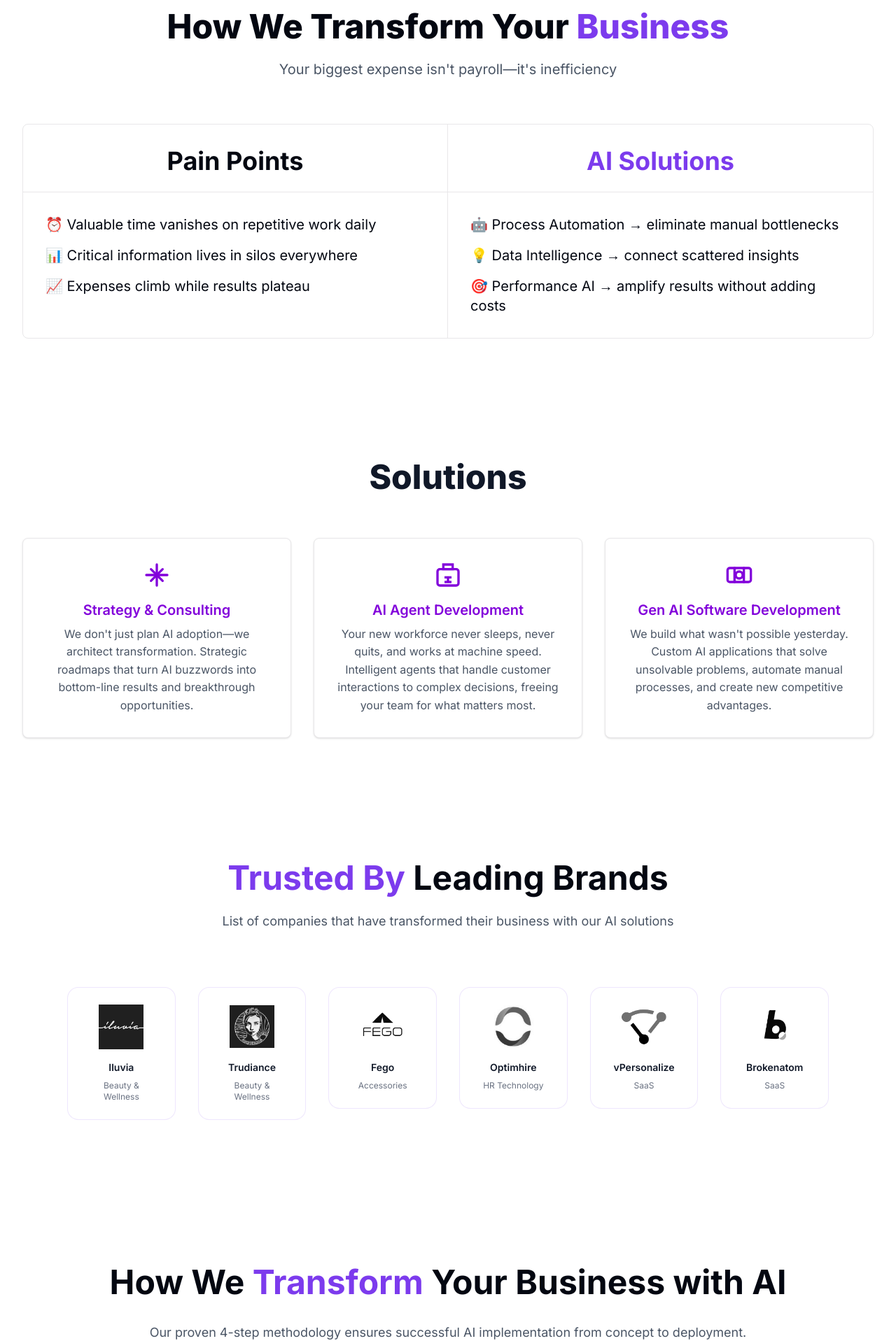
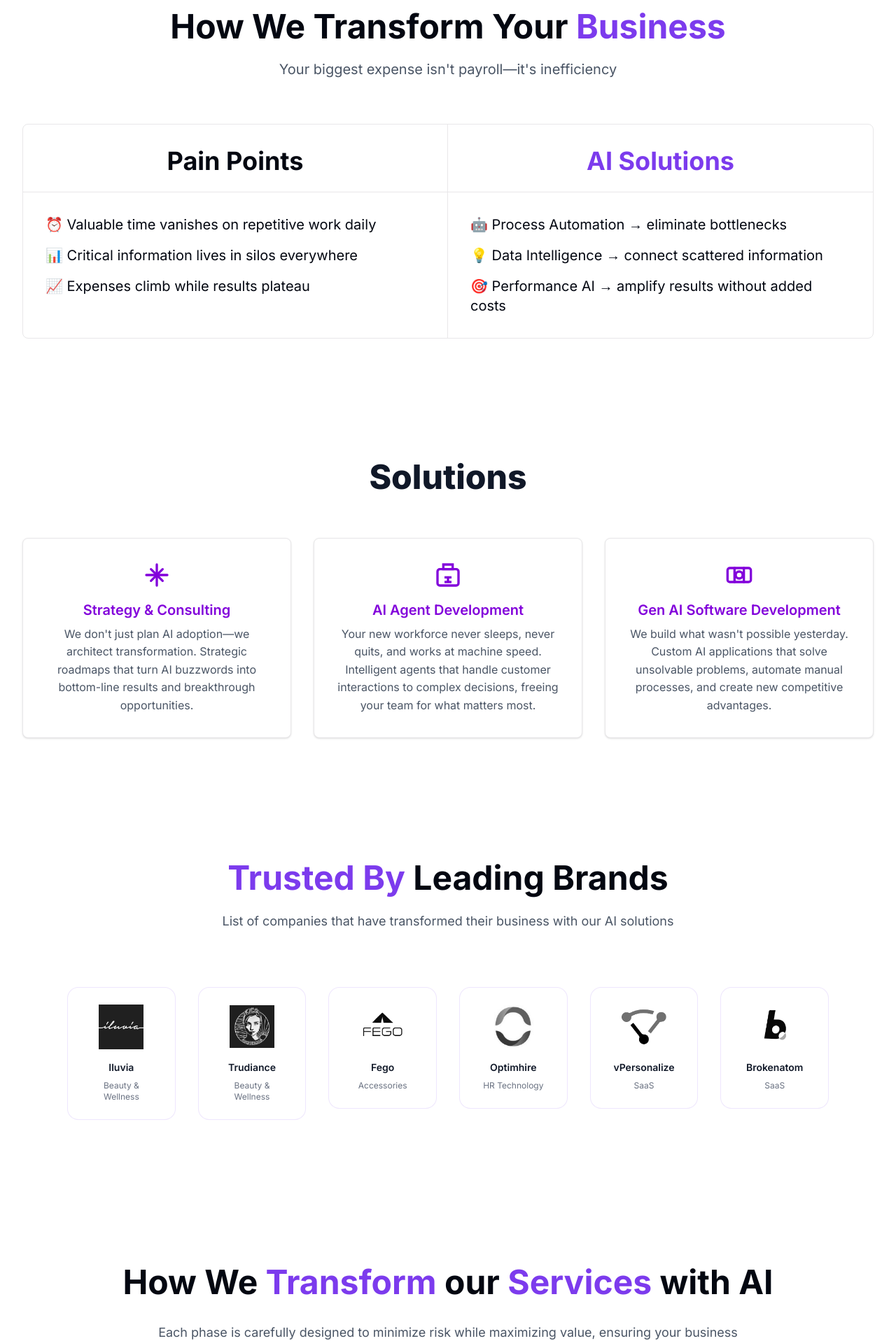
Before and after one commit to aibo-ai/myaibo, a Next.js app: page / in a window 1280 px wide. Shown: the part 880-2797 px from the top of the page at 70% size. Built offline with nearby package versions, Linux system fonts and the light colour scheme.

Commit message:
hero and footer changes

```diff
--- a/src/components/sections/footer.tsx
+++ b/src/components/sections/footer.tsx
@@ -102,8 +102,6 @@ export function Footer() {
             </h3>
             <p className="text-lg text-purple-100 mb-10 max-w-3xl mx-auto text-justify leading-relaxed">
               Get the latest AI trends, case studies, and exclusive insights delivered to your inbox monthly.
-              Join thousands of business leaders who rely on our expert analysis to stay competitive
-              in the rapidly evolving AI landscape.
             </p>
             {/* Newsletter Subscription Form */}
             <div className="max-w-lg mx-auto">
--- a/src/components/sections/hero.tsx
+++ b/src/components/sections/hero.tsx
@@ -54,7 +54,7 @@ export function Hero() {
 
   {/* Description */}
 <p className="text-base sm:text-lg lg:text-[22px] text-gray-800 leading-relaxed mb-6 sm:mb-10 text-left font-bold line-clamp-2">
-    From repetitive processes to strategic operations—a complete AI workforce deployed quickly. No hiring headaches. Just performance.
+    From repetitive processes to strategic solutions - a complete AI workforce. No hiring headaches. Just performance.
   </p>
 
               {/* CTA Button */}
--- a/src/components/sections/pain-points-solutions.tsx
+++ b/src/components/sections/pain-points-solutions.tsx
@@ -4,7 +4,7 @@ export function PainPointsSolutions() {
   return (
     <section className="py-20 bg-white">
       <div className="max-w-7xl mx-auto px-4 sm:px-6 lg:px-8">
-        <h1 className="text-[48px] font-extrabold mb-2 text-center">
+        <h1 className="text-[48px] font-bold mb-2 text-center">
           How We Transform Your <span className="text-[#7c3bed]">Business</span>
         </h1>
         <h2 className="text-xl text-gray-600 max-w-3xl mx-auto text-center mb-16">
@@ -27,9 +27,9 @@ export function PainPointsSolutions() {
             <h3 className="text-4xl font-bold mb-6 text-center px-8 pt-8 text-[#7c3bed]">AI Solutions</h3>
             <hr/>
             <ul className="list-none space-y-4 text-xl p-8">
-              <li>🤖 Process Automation → eliminate manual bottlenecks</li>
-              <li>💡 Data Intelligence → connect scattered insights</li>
-              <li>🎯 Performance AI → amplify results without adding costs</li>
+              <li>🤖 Process Automation → eliminate bottlenecks</li>
+              <li>💡 Data Intelligence → connect scattered information</li>
+              <li>🎯 Performance AI → amplify results without added costs</li>
             </ul>
           </div>
         </div>
--- a/src/components/sections/transformation-process.tsx
+++ b/src/components/sections/transformation-process.tsx
@@ -48,7 +48,10 @@ export function TransformationProcess() {
             style={{ color: "#7c3bed" }}>
               Transform
             </span>{" "}
-            Your Business with AI
+            our{" "}<span className="bg-gradient-to-rs bg-clip-text text-transparent"
+            style={{ color: "#7c3bed" }}>
+              Services
+            </span>{" "}with AI
           </motion.h2>
           <motion.p
             initial={{ opacity: 0, y: 30 }}
@@ -57,7 +60,6 @@ export function TransformationProcess() {
             viewport={{ once: true }}
             className="text-lg text-gray-600 max-w-4xl mx-auto text-center leading-relaxed"
           >
-            Our proven 4-step methodology ensures successful AI implementation from concept to deployment.
             Each phase is carefully designed to minimize risk while maximizing value, ensuring your business
             transformation is both strategic and sustainable.
           </motion.p>
```
